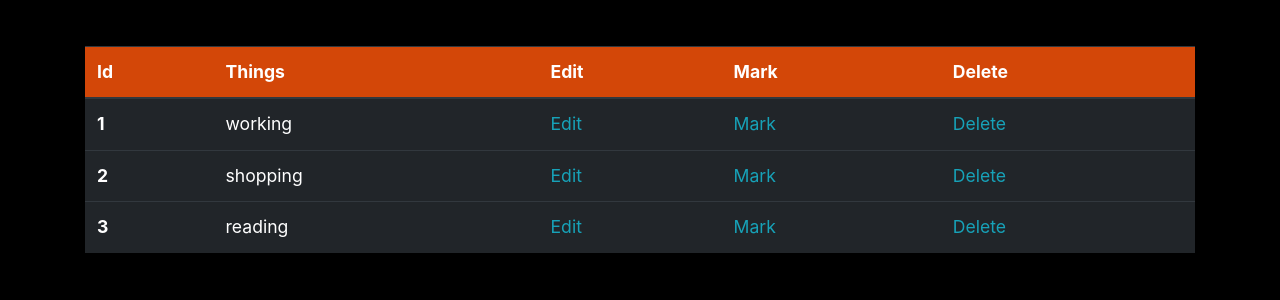
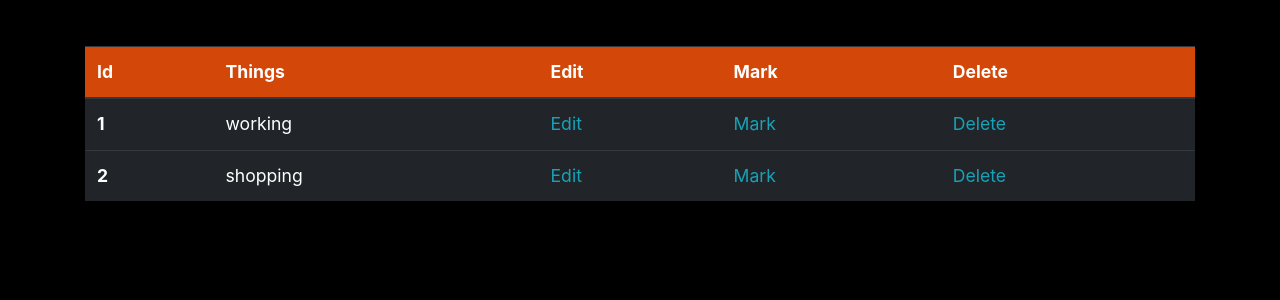
Before and after one commit to AIM-1993/flask_to_do_list, a Flask app: page /home in a window 1280 px wide. Shown: the part 54-354 px from the top of the page. Run offline with Flask 2, Linux system fonts and the light colour scheme; some libraries are stand-ins or nearby versions.

Commit message:
删除home.html多余的部分

```diff
--- a/flask_to_do/templates/home.html
+++ b/flask_to_do/templates/home.html
@@ -55,15 +55,7 @@
 		      <td><a class="text-info" href="{{ url_for('mark') }}">Mark</a></td>
 					<td><a class="text-info" href="{{ url_for('delete') }}">Delete</a></td>
 		    </tr>
-		    <tr>
-					<th scope="row">3</th>
-		      <td>reading</td>
-		      <td>
-						<a class="text-info" href="{{ url_for('edit') }}">Edit</a>
-					</td>
-		      <td><a class="text-info" href="{{ url_for('mark') }}">Mark</a></td>
-					<td><a class="text-info" href="{{ url_for('delete') }}">Delete</a></td>
-		    </tr>
+
 		  </tbody>
 		</table>
 </div>
```
